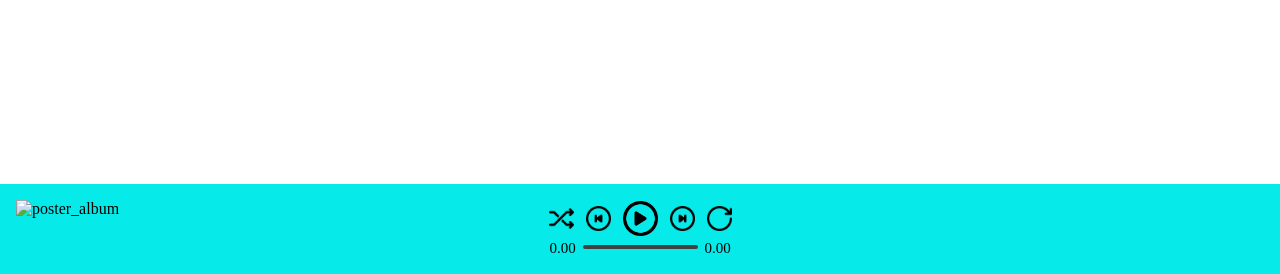
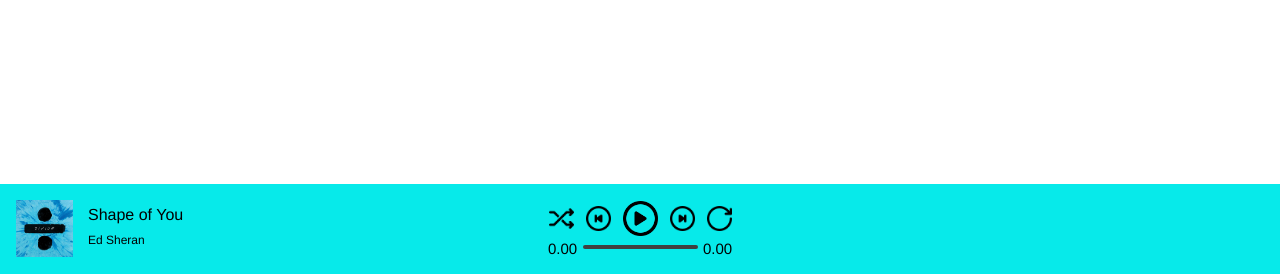
Before and after one commit to Adjagarail/Music_Apps, a PHP site: page / in a window 1280 px wide. Shown: the part 526-800 px from the top of the page. Run offline with PHP 8.4, Linux system fonts and the light colour scheme.

Commit message:
info album

```diff
--- a/Css/style.css
+++ b/Css/style.css
@@ -2,6 +2,11 @@ html,body
 {
   padding: 0;
   margin: 0;
+}
+*
+{
+  font-family: "Helvetica Neue", Helvetica, Arial, sans-serif;
+  color: #000000;
 }
 .container
 {
@@ -34,6 +39,8 @@ html,body
 #section_center.contenue
 {
   width: 100px;
+  height: 57px;
+
 }
 .controleurs .boutons
 {
@@ -98,3 +105,26 @@ border-radius:2px;
 {
   margin-top: 5px;
 }
+.poster_album
+{
+  height: 100%;
+  max-width: 57px;
+  margin-right: 15px;
+  float: left;
+  background-size: cover;
+}
+.album_info
+{
+  display: table;
+}
+.nom_album
+{
+  margin: 6px 0;
+  display: inline-block;
+  width: 100%;
+}
+.nom_artiste
+{
+  font-size: 12px;
+  color: #000000;
+}
--- a/index.php
+++ b/index.php
@@ -13,8 +13,22 @@
                 <div id="section_gauche">
                   <div class="contenue">
                     <span class="album">
-                      <img src="" alt="poster_album">
+                      <img src="Images/Poster/ed_sheran.jpg" class="poster_album" alt="poster_album">
                     </span>
+
+                        <div class="album_info">
+
+                          <span class="nom_album">
+                            <span>Shape of You </span>
+                          </span>
+
+                          <span class="nom_artiste">
+                            <span>Ed Sheran</span>
+                          </span>
+
+                        </div>
+
+
                   </div>
                 </div>
 
```
Also changed, not shown: Images/Poster/ed_sheran.jpg (added).
